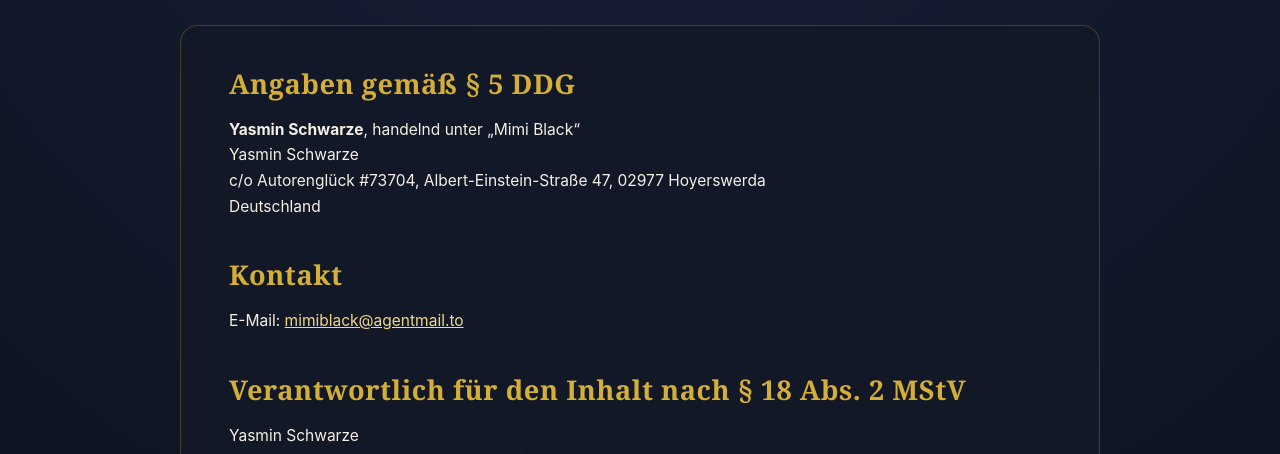
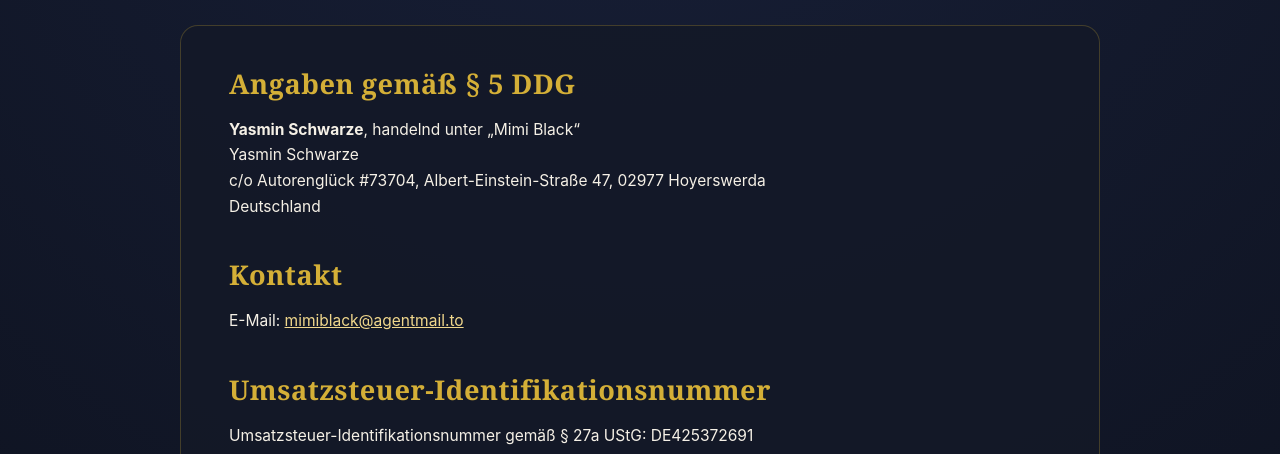
Before and after one commit to mimiblack-astro/mimi-black-astro, a plain HTML site: page impressum.html in a window 1280 px wide. Shown: the part 346-800 px from the top of the page. Drawn offline with Linux system fonts and the light colour scheme.

Commit message:
feat: Umsatzsteuer-ID im Impressum ergänzen (#9)
USt-IdNr. DE425372691 gemäß § 27a UStG im deutschen Impressum und in der englischen Legal Notice.

```diff
--- a/impressum.html
+++ b/impressum.html
@@ -144,6 +144,9 @@
     <h2 class="serif">Kontakt</h2>
     <p>E-Mail: <a href="mailto:mimiblack@agentmail.to">mimiblack@agentmail.to</a></p>
 
+    <h2 class="serif">Umsatzsteuer-Identifikationsnummer</h2>
+    <p>Umsatzsteuer-Identifikationsnummer gemäß § 27a UStG: DE425372691</p>
+
     <h2 class="serif">Verantwortlich für den Inhalt nach § 18 Abs. 2 MStV</h2>
     <p>
       Yasmin Schwarze<br />
```
Also changed, not shown: en/legal-notice/index.html (+2 -0 lines).
